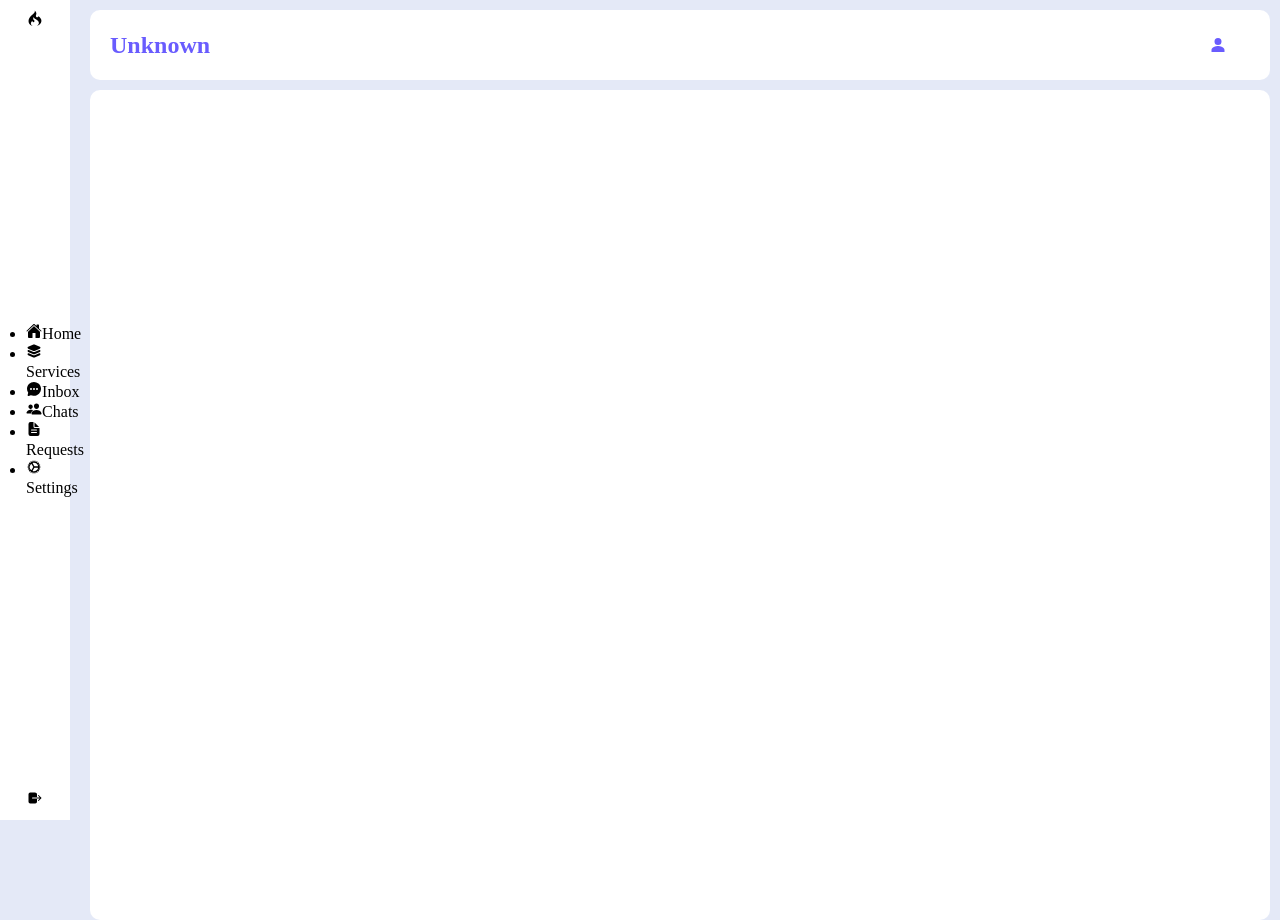
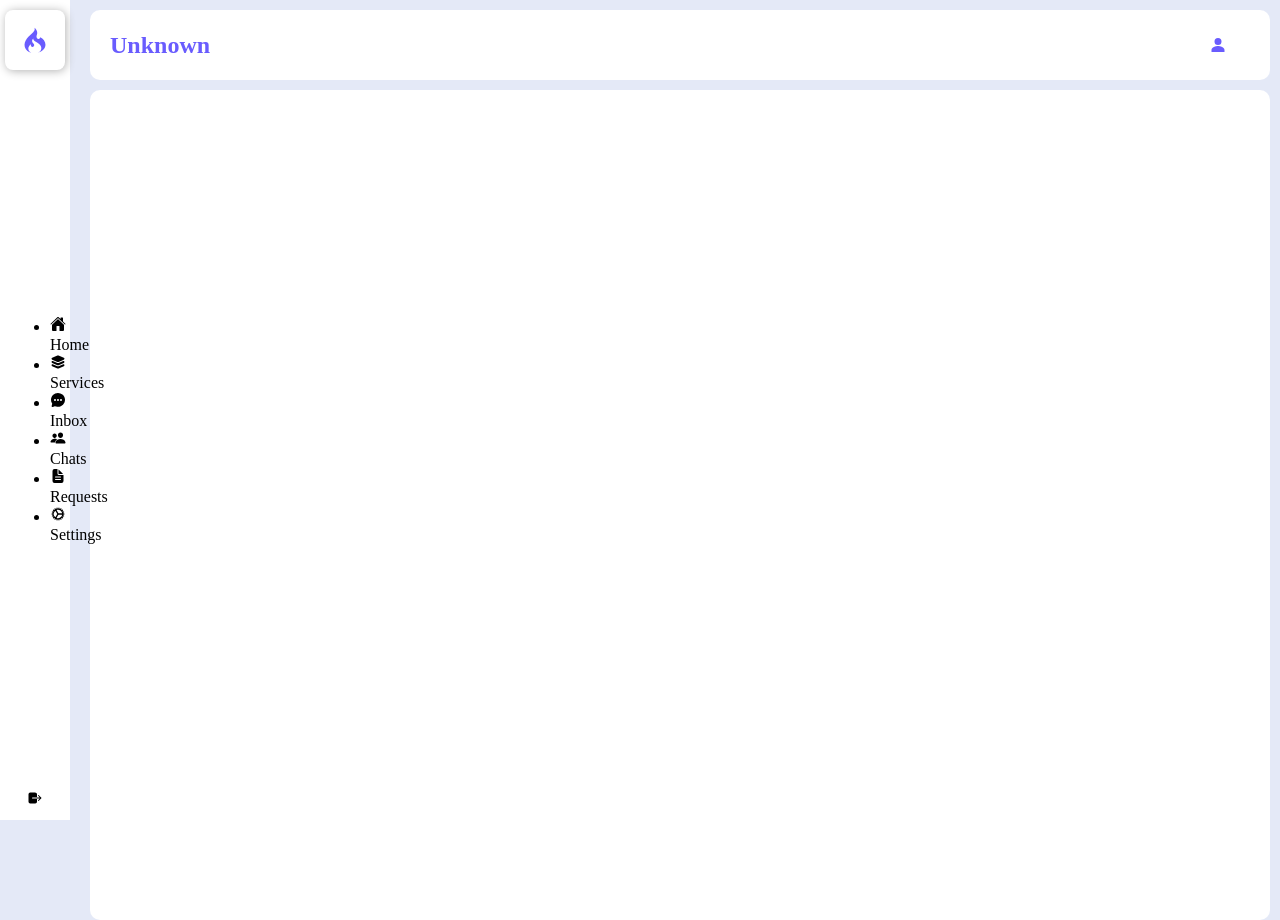
Before and after one commit to amegh-ts/Jobio, a React (Vite) app in the folder Client/jobio/: page / in a window 1280 px wide. Built offline with nearby package versions, Linux system fonts and the light colour scheme.

Commit message:
Update AdminNavbar.scss

```diff
--- a/Client/jobio/src/Components/Admin/Navbar/AdminNavbar.scss
+++ b/Client/jobio/src/Components/Admin/Navbar/AdminNavbar.scss
@@ -13,6 +13,45 @@
     align-items: center;
     justify-content: space-between;
     padding: 10px;
+
+    header {
+        .title {
+            background: white;
+            width: 60px;
+            height: 60px;
+            display: flex;
+            align-items: center;
+            justify-content: center;
+            color: var(--primary-color);
+            border-radius: 8px;
+            box-shadow: 1px 1px 10px rgb(177, 177, 177);
+
+
+            .logo {
+                color: var(--primary-color);
+                font-size: 26px;
+            }
+        }
+    }
+
+
+    .menu-bar {
+        width: 100%;
+
+        .menu {
+            .menu-link {
+                display: flex;
+                align-items: center;
+                flex-direction: column;
+                padding: 10px;
+                width: 40px;
+                height: 40px;
+                border-radius: 8px;
+                font-size: 24px;
+                color: var(--text-color);
+            }
+        }
+    }
 }
 
 
```
